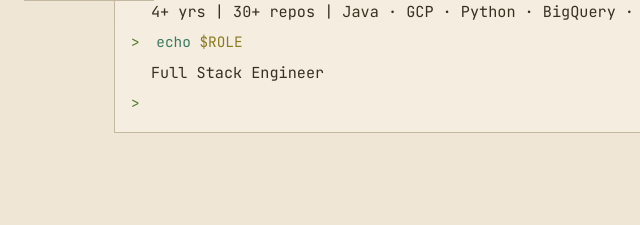
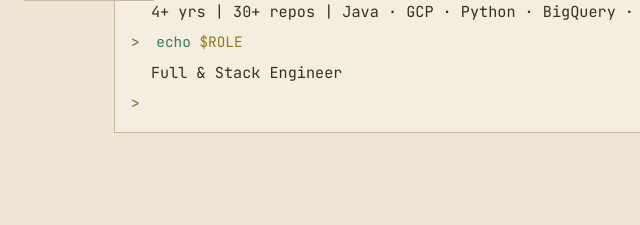
Before and after one commit to Apoorvd/portfolio, a website: page docs/index.html in a window 1280 px wide. Shown: the part 775-1000 px from the top of the page, 0-640 px from the left. Drawn offline with Linux system fonts and the light colour scheme; a web font is replaced by a local one.

Commit message:
changing the roles

```diff
--- a/docs/index.html
+++ b/docs/index.html
@@ -96,7 +96,7 @@
                         <div class="terminal-line"><span class="line-prompt">></span> <span class="line-cmd">cat</span> <span class="line-arg">summary.txt</span></div>
                         <div class="terminal-output">4+ yrs | 30+ repos | Java · GCP · Python · BigQuery · AI</div>
                         <div class="terminal-line"><span class="line-prompt">></span> <span class="line-cmd">echo</span> <span class="line-arg">$ROLE</span></div>
-                        <div class="terminal-output typewriter">Full Stack Engineer</div>
+                        <div class="terminal-output typewriter">Full &amp; Stack Engineer</div>
                         <div class="terminal-line"><span class="line-prompt">></span> <span class="cursor-blink">_</span></div>
                     </div>
                 </div>
```
